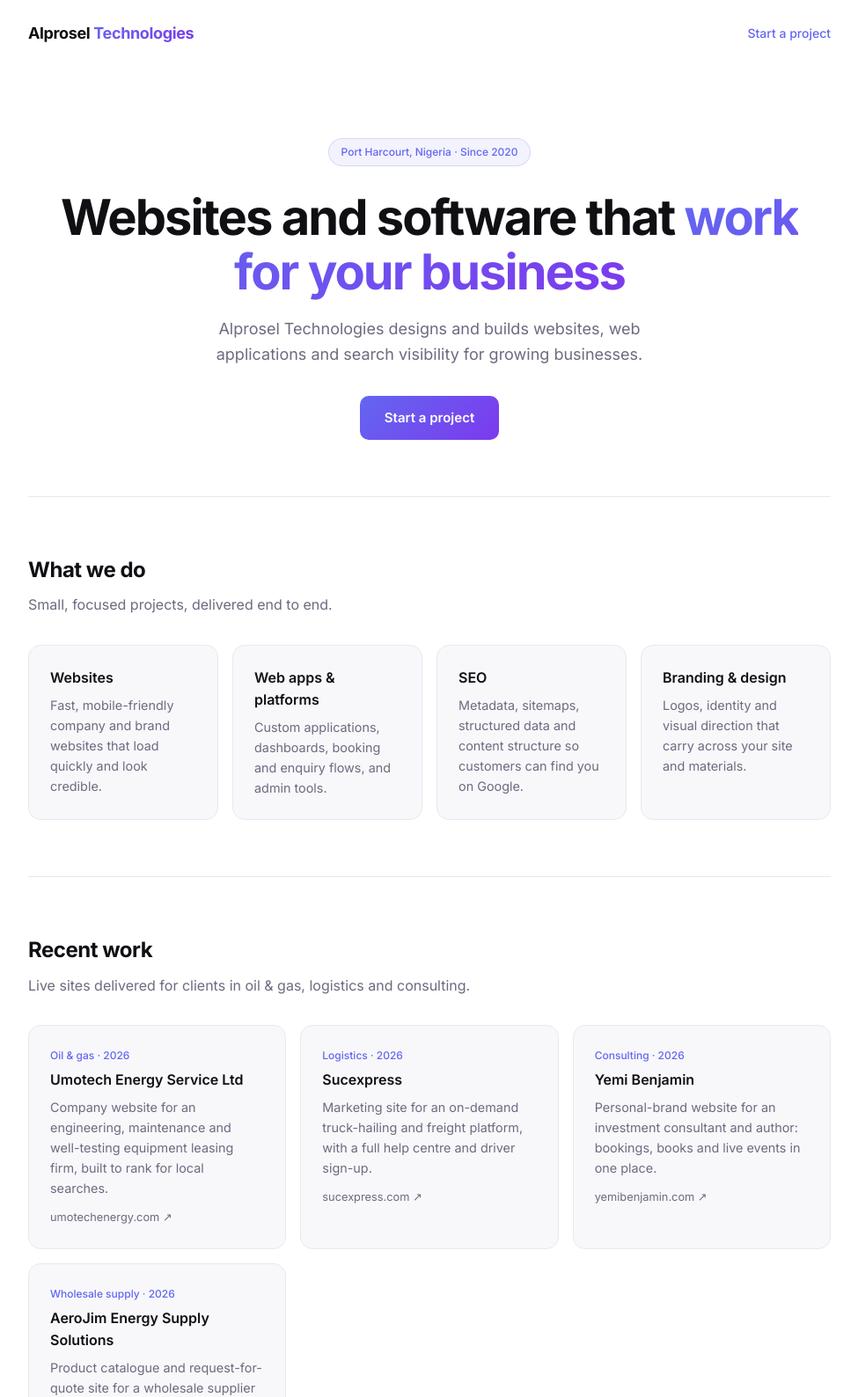
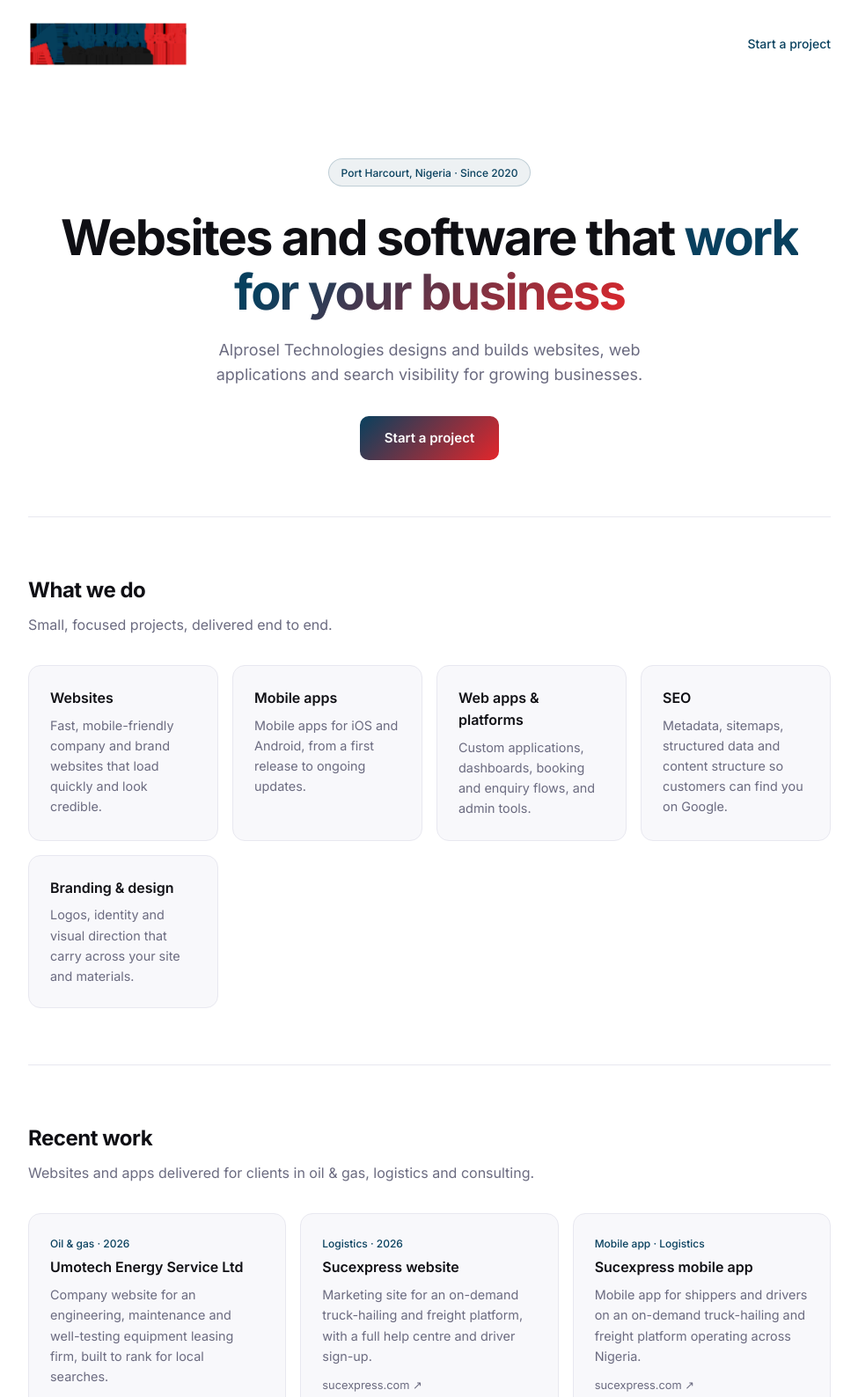
Before and after one commit to imostack/alpro, a plain HTML site: page index.html in a window 1280 px wide. Shown: the top 1588 px of the page at 88% size, without its empty margins (152-1127 px from the left). Drawn offline with Linux system fonts and the light colour scheme.

Commit message:
Use Alprosel logo and brand colours, add mobile app work and contact email

```diff
--- a/index.html
+++ b/index.html
@@ -11,6 +11,8 @@
   <meta property="og:description" content="Tech services company in Port Harcourt, Nigeria. Websites, web apps, SEO and branding since 2020." />
   <meta property="og:type" content="website" />
   <meta property="og:url" content="https://alproseltech.com" />
+  <link rel="icon" href="alprosel-logo.png" />
+  <meta property="og:image" content="https://alproseltech.com/alprosel-logo.png" />
   <link rel="canonical" href="https://alproseltech.com" />
 
   <link rel="preconnect" href="https://fonts.googleapis.com" />
@@ -18,14 +20,14 @@
   <link href="https://fonts.googleapis.com/css2?family=Inter:wght@300;400;500;600;700&display=swap" rel="stylesheet" />
 
   <script type="application/ld+json">
-  {"@context":"https://schema.org","@type":"Organization","name":"Alprosel Technologies","alternateName":"Alprosel Tech","url":"https://alproseltech.com","foundingDate":"2020","description":"Tech services company building websites, web applications, SEO and brand identities.","founder":{"@type":"Person","name":"Imoyin Sampson","url":"https://imoyinsampson.com"},"address":{"@type":"PostalAddress","addressLocality":"Port Harcourt","addressCountry":"NG"}}
+  {"@context":"https://schema.org","@type":"Organization","name":"Alprosel Technologies","alternateName":"Alprosel Tech","url":"https://alproseltech.com","logo":"https://alproseltech.com/alprosel-logo.png","email":"hello@alproseltech.com","foundingDate":"2020","description":"Tech services company building websites, web applications, SEO and brand identities.","founder":{"@type":"Person","name":"Imoyin Sampson","url":"https://imoyinsampson.com"},"address":{"@type":"PostalAddress","addressLocality":"Port Harcourt","addressCountry":"NG"}}
   </script>
 
   <style>
     *, *::before, *::after { box-sizing: border-box; margin: 0; padding: 0; }
     :root {
       --bg: #ffffff; --surface: #f8f8fb; --border: #e8e8f0;
-      --text: #0f0f14; --muted: #6b6b80; --indigo: #6366f1; --purple: #7c3aed;
+      --text: #0f0f14; --muted: #6b6b80; --indigo: #08405e; --purple: #e3262b;
     }
     html { scroll-behavior: smooth; }
     body { font-family: "Inter", system-ui, sans-serif; background: var(--bg); color: var(--text); -webkit-font-smoothing: antialiased; line-height: 1.6; }
@@ -33,12 +35,12 @@
     .wrap { max-width: 960px; margin: 0 auto; padding: 0 1.5rem; }
 
     nav { display: flex; justify-content: space-between; align-items: center; padding: 1.5rem 0; }
-    .logo { font-weight: 700; letter-spacing: -0.02em; font-size: 1.125rem; }
-    .logo span, .grad { background: linear-gradient(135deg, var(--indigo), var(--purple)); -webkit-background-clip: text; background-clip: text; -webkit-text-fill-color: transparent; }
-    nav a.cta { font-size: 0.875rem; font-weight: 500; color: var(--indigo); }
+    .logo img { height: 52px; width: auto; display: block; }
+    .logo span, .grad { background: linear-gradient(135deg, var(--indigo) 30%, var(--purple)); -webkit-background-clip: text; background-clip: text; -webkit-text-fill-color: transparent; }
+    nav a.cta { color: var(--purple); font-size: 0.875rem; font-weight: 500; color: var(--indigo); }
 
     .hero { padding: 5rem 0 4rem; text-align: center; }
-    .badge { display: inline-block; font-size: 0.75rem; font-weight: 500; color: var(--indigo); background: rgba(99,102,241,.08); border: 1px solid rgba(99,102,241,.2); border-radius: 999px; padding: .35rem .85rem; margin-bottom: 1.75rem; }
+    .badge { display: inline-block; font-size: 0.75rem; font-weight: 500; color: var(--indigo); background: rgba(8,64,94,.07); border: 1px solid rgba(8,64,94,.2); border-radius: 999px; padding: .35rem .85rem; margin-bottom: 1.75rem; }
     h1 { font-size: clamp(2.25rem, 6vw, 3.5rem); font-weight: 700; letter-spacing: -0.035em; line-height: 1.1; margin-bottom: 1.25rem; }
     .lead { font-size: 1.125rem; color: var(--muted); max-width: 540px; margin: 0 auto 2rem; }
     .btn { display: inline-block; background: linear-gradient(135deg, var(--indigo), var(--purple)); color: #fff; font-weight: 600; font-size: .9375rem; padding: .8rem 1.75rem; border-radius: 10px; transition: opacity .15s; }
@@ -67,7 +69,7 @@
 <body>
   <div class="wrap">
     <nav>
-      <a href="/" class="logo">Alprosel <span>Technologies</span></a>
+      <a href="/" class="logo"><img src="alprosel-logo.png" alt="Alprosel Technologies — Let's build together" /></a>
       <a class="cta" href="#contact">Start a project</a>
     </nav>
 
@@ -83,6 +85,7 @@
       <p class="sec-sub">Small, focused projects, delivered end to end.</p>
       <div class="grid">
         <div class="card"><h3>Websites</h3><p>Fast, mobile-friendly company and brand websites that load quickly and look credible.</p></div>
+        <div class="card"><h3>Mobile apps</h3><p>Mobile apps for iOS and Android, from a first release to ongoing updates.</p></div>
         <div class="card"><h3>Web apps &amp; platforms</h3><p>Custom applications, dashboards, booking and enquiry flows, and admin tools.</p></div>
         <div class="card"><h3>SEO</h3><p>Metadata, sitemaps, structured data and content structure so customers can find you on Google.</p></div>
         <div class="card"><h3>Branding &amp; design</h3><p>Logos, identity and visual direction that carry across your site and materials.</p></div>
@@ -91,7 +94,7 @@
 
     <section id="work">
       <h2>Recent work</h2>
-      <p class="sec-sub">Live sites delivered for clients in oil &amp; gas, logistics and consulting.</p>
+      <p class="sec-sub">Websites and apps delivered for clients in oil &amp; gas, logistics and consulting.</p>
       <div class="work">
         <a class="card" href="https://www.umotechenergy.com" target="_blank" rel="noopener noreferrer">
           <div class="tag">Oil &amp; gas · 2026</div><h3>Umotech Energy Service Ltd</h3>
@@ -99,8 +102,13 @@
           <div class="host">umotechenergy.com ↗</div>
         </a>
         <a class="card" href="https://www.sucexpress.com" target="_blank" rel="noopener noreferrer">
-          <div class="tag">Logistics · 2026</div><h3>Sucexpress</h3>
+          <div class="tag">Logistics · 2026</div><h3>Sucexpress website</h3>
           <p>Marketing site for an on-demand truck-hailing and freight platform, with a full help centre and driver sign-up.</p>
+          <div class="host">sucexpress.com ↗</div>
+        </a>
+        <a class="card" href="https://www.sucexpress.com" target="_blank" rel="noopener noreferrer">
+          <div class="tag">Mobile app · Logistics</div><h3>Sucexpress mobile app</h3>
+          <p>Mobile app for shippers and drivers on an on-demand truck-hailing and freight platform operating across Nigeria.</p>
           <div class="host">sucexpress.com ↗</div>
         </a>
         <a class="card" href="https://www.yemibenjamin.com" target="_blank" rel="noopener noreferrer">
@@ -118,8 +126,8 @@
 
     <section id="contact" class="contact">
       <h2>Have a project in mind?</h2>
-      <p>Send a short brief and we will get back to you to book a call. Projects are taken by appointment.</p>
-      <a class="btn" href="https://imoyinsampson.com/work-with-me" target="_blank" rel="noopener noreferrer">Send a brief</a>
+      <p>Email a short brief and we will get back to you to book a call. Projects are taken by appointment.</p>
+      <a class="btn" href="mailto:hello@alproseltech.com">hello@alproseltech.com</a>
     </section>
 
     <footer>
```
Also changed, not shown: alprosel-logo.png (added).
